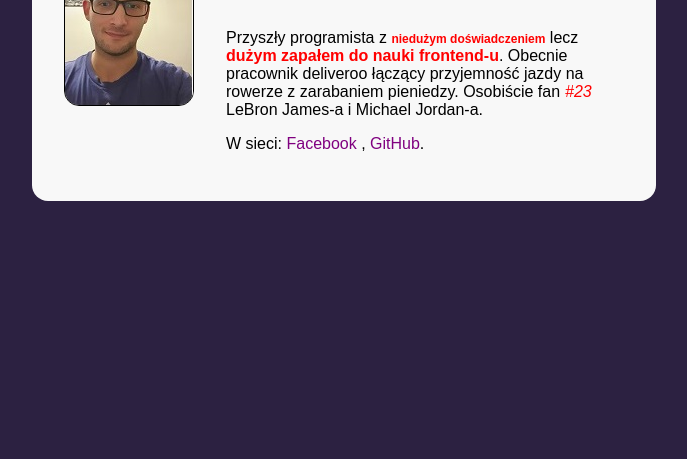
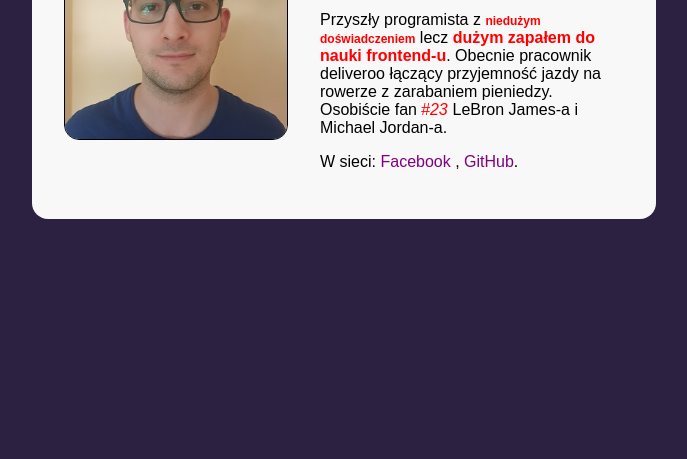
Before and after one commit to KarolMazan/business-card-, a plain HTML site: page index.html in a window 1280 px wide. Shown: the part 357-816 px from the top of the page, without its empty margins (296-983 px from the left). Drawn offline with Linux system fonts and the light colour scheme.

Commit message:
new photo

```diff
--- a/css/style.css
+++ b/css/style.css
@@ -30,6 +30,7 @@ body {
 }
 
 .person__photo {
+    width: 40%;
     margin-right: 32px;
     border-radius: 15px;
     border: 1px solid #000000;
--- a/index.html
+++ b/index.html
@@ -12,7 +12,7 @@
 <body>
     <main class="card">
         <article class="person">
-            <img class="person__photo" src="img/awatar.jpg" alt="mój awatar">
+            <img class="person__photo" src="img/ja.jpg" alt="mój awatar">
             <div>
                 <header class="person__header">
                     <h1 class="person__name">Karol Mazan</h1>
```
Also changed, not shown: img/ja.jpg (added), 1 other file.
